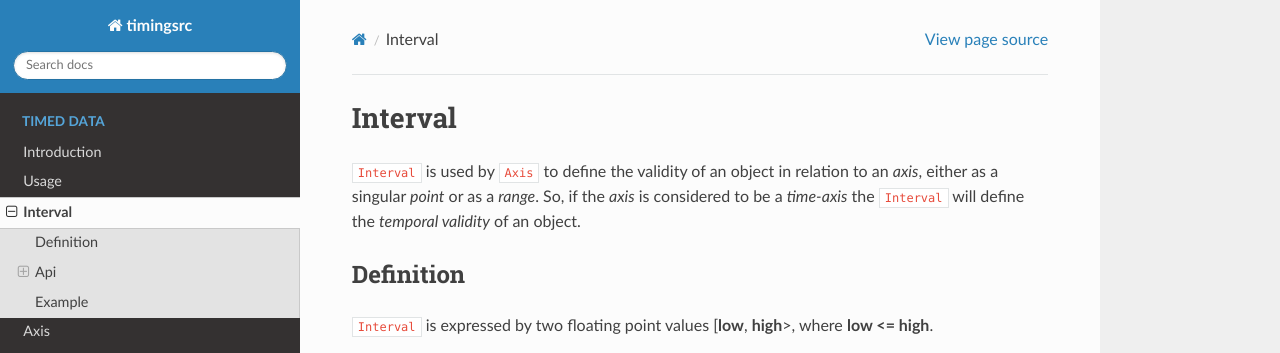
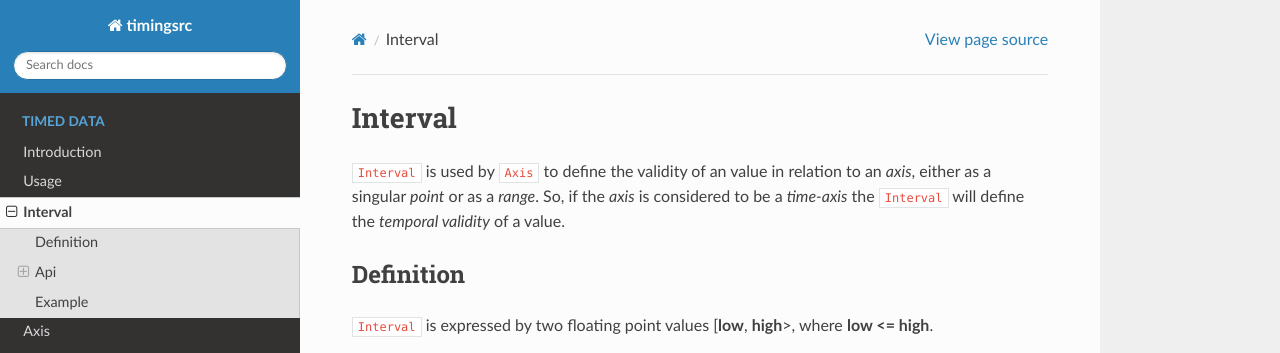
Before and after one commit to ingararntzen/timingdocs, a Sphinx documentation site: the page built from docs/source/timeddata/interval.rst, in a window 1280 px wide and 900 px high. Shown: the top 353 px of the window. Built offline with Sphinx 7.4.7 and the Read the Docs theme 2.0.0, drawn with Linux system fonts in a browser that asks for light colours.

Commit message:
start of axis

```diff
--- a/docs/source/timeddata/interval.rst
+++ b/docs/source/timeddata/interval.rst
@@ -1,11 +1,13 @@
+..  _interval:
+
 ========================================================================
 Interval
 ========================================================================
 
-``Interval`` is used by ``Axis`` to define the validity of an object in
+``Interval`` is used by ``Axis`` to define the validity of an value in
 relation to an *axis*, either as a singular *point* or as a *range*. So,
 if the *axis* is considered to be a *time-axis* the ``Interval`` will
-define the *temporal validity* of an object.
+define the *temporal validity* of a value.
 
 Definition
 ------------------------------------------------------------------------
```
Also changed, not shown: docs/source/timeddata/axis.rst (+35 -10 lines).
